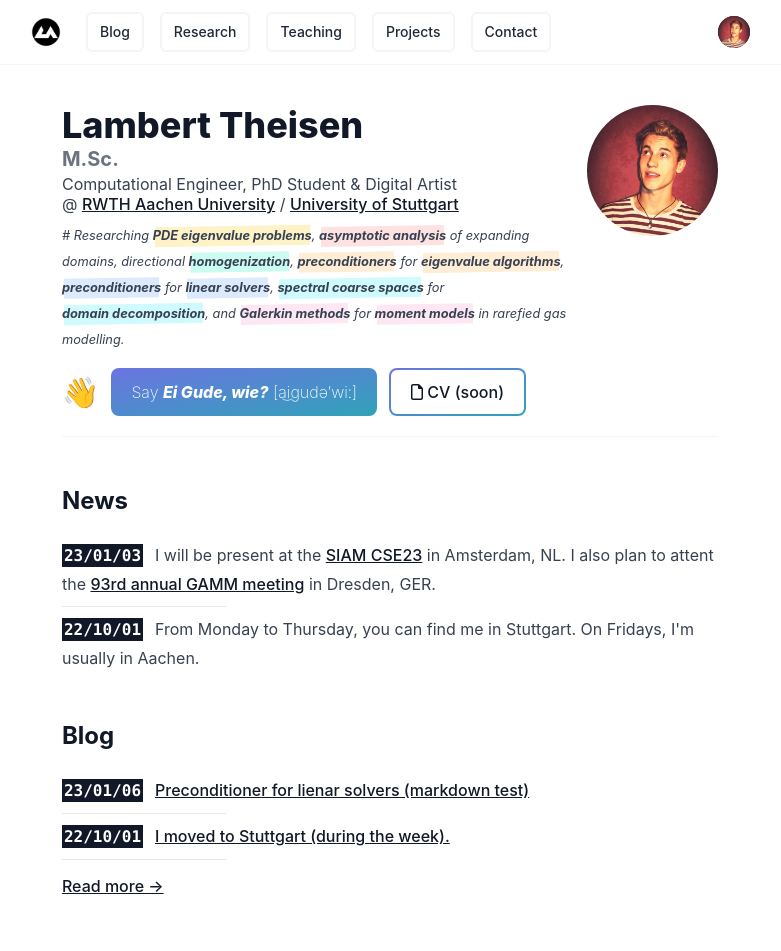
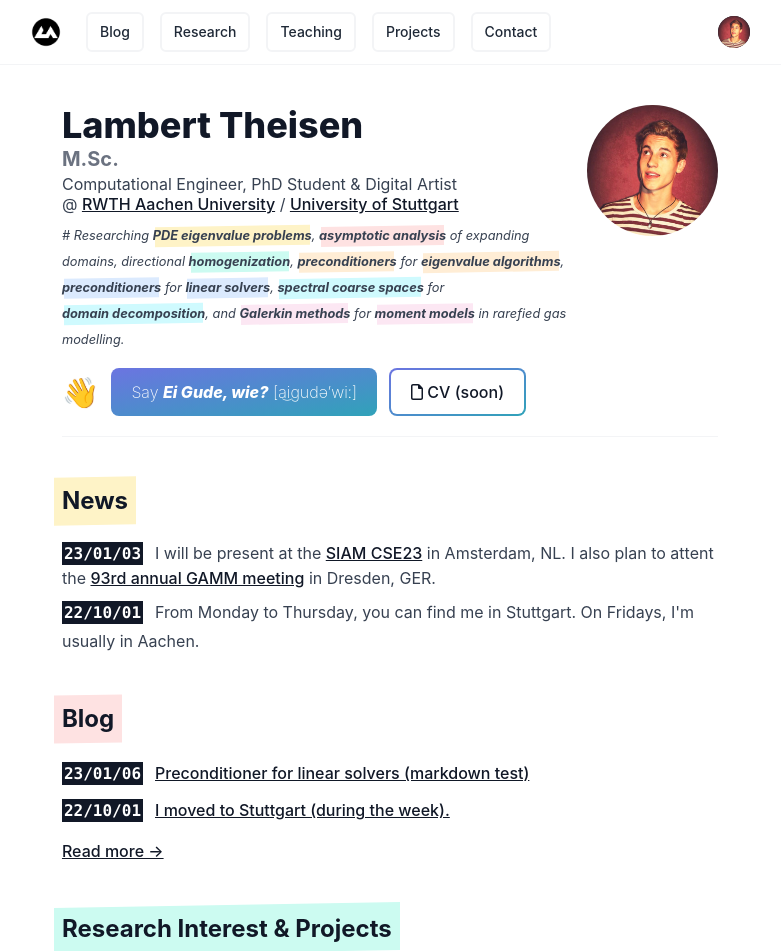
Before and after one commit to lamBOOO/thsn.dev, a Next.js app: page / in a window 1280 px wide. Shown: the top 951 px of the page, without its empty margins (250-1031 px from the left). Built offline with nearby package versions, Linux system fonts and the light colour scheme.

Commit message:
Add betetr h2 styling

```diff
--- a/pages/index.tsx
+++ b/pages/index.tsx
@@ -102,24 +102,29 @@ export default function Home({ allPostsData }: any) {
 
             <aside>
               <h2 id="news" className="scroll-mt-20">
-                News
+              <span className="before:block before:absolute before:-inset-2 before:-skew-y-1 before:bg-amber-100 relative inline-block"><span className="relative">News</span></span>
               </h2>
-              <div>
-                <span className='font-mono font-bold bg-gray-900 text-white p-0.5 mr-3'>23/01/03</span>
-                I will be present at the <Link href="https://www.siam.org/conferences/cm/conference/cse23">SIAM CSE23</Link> in Amsterdam, NL. I also plan to attent the <Link href="https://jahrestagung.gamm-ev.de/annual-meeting-2023">93rd annual GAMM meeting</Link> in Dresden, GER.
-                <hr className='m-0 my-2 w-1/4' />
-                <span className='font-mono font-bold bg-gray-900 text-white p-0.5 mr-3'>22/10/01</span>From Monday to Thursday, you can find me in Stuttgart. On Fridays, I'm usually in Aachen.
+              <div className='grid columns-1 gap-2'>
+                <span className='leading-6'>
+                  <span className='font-mono font-bold bg-gray-900 text-white p-0.5 mr-3'>23/01/03</span>
+                  I will be present at the <Link href="https://www.siam.org/conferences/cm/conference/cse23">SIAM CSE23</Link> in Amsterdam, NL. I also plan to attent the <Link href="https://jahrestagung.gamm-ev.de/annual-meeting-2023">93rd annual GAMM meeting</Link> in Dresden, GER.
+                </span>
+                <span>
+                  <span className='font-mono font-bold bg-gray-900 text-white p-0.5 mr-3'>22/10/01</span>From Monday to Thursday, you can find me in Stuttgart. On Fridays, I'm usually in Aachen.
+                </span>
               </div>
+            </aside>
+
+            <section>
               <h2 id="blog" className="scroll-mt-20">
-                Blog
+              <span className="before:block before:absolute before:-inset-2 before:-skew-y-1 before:bg-red-100 relative inline-block"><span className="relative">Blog</span></span>
               </h2>
-              <div >
+              <div className='grid columns-1 gap-2'>
                 {allPostsData.map(({ id, date, title, longtitle }: any) => (
-                  <div className='' key={id}>
+                  <span className='' key={id}>
                     <span className='font-mono font-bold bg-gray-900 text-white p-0.5 mr-3'>{date}</span>
                     <Link className="" href={"/blog/" + id}>{title}</Link>
-                    <hr className='m-0 my-2 w-1/4' />
-                  </div>
+                  </span>
                 ))}
               </div>
               <div className='my-3'>
@@ -127,13 +132,13 @@ export default function Home({ allPostsData }: any) {
                   Read more →
                 </Link>
               </div>
-            </aside>
+            </section>
 
             <section>
 
               <article>
                 <h2 id="research" className="scroll-mt-20">
-                  Research Interest & Projects
+                <span className="before:block before:absolute before:-inset-2 before:-skew-y-1 before:bg-teal-100 relative inline-block"><span className="relative">Research Interest & Projects</span></span>
                 </h2>
                 <h3>Journal Publications</h3>
                 <div className="border flex flex-col justify-between h-full bg-white rounded-md p-4 my-4 shadow-md border-gray-200">
@@ -366,7 +371,9 @@ export default function Home({ allPostsData }: any) {
             </section>
 
             <section>
-              <h2 id="teaching" className='scroll-mt-20'>Teaching</h2>
+              <h2 id="teaching" className='scroll-mt-20'>
+              <span className="before:block before:absolute before:-inset-2 before:-skew-y-1 before:bg-orange-100 relative inline-block"><span className="relative">Teaching</span></span>
+              </h2>
               <p>
                 You can find most of my teaching activity in the Github repository <Link href="https://github.com/lamBOOO/teaching">@lamBOOO/teaching</Link>.
                 <span className='text-xs text-gray-400'>[TODO Add all other teaching with PDF previews.]</span>
@@ -431,7 +438,7 @@ export default function Home({ allPostsData }: any) {
 
             <section>
               <h2 id="projects" className="scroll-mt-20">
-                Selected Projects
+              <span className="before:block before:absolute before:-inset-2 before:-skew-y-1 before:bg-blue-100 relative inline-block"><span className="relative">Selected Projects</span></span>
               </h2>
               <p>
                 The tool <Link href="http://gradescaler.com">gradescaler.com</Link> provides a graphical overveiw of exam grading schemes.
@@ -441,7 +448,7 @@ export default function Home({ allPostsData }: any) {
 
             <section>
               <h2 id="contact" className="scroll-mt-20 mb-5">
-                Contact
+              <span className="before:block before:absolute before:-inset-2 before:-skew-y-1 before:bg-cyan-100 relative inline-block"><span className="relative">Contact</span></span>
               </h2>
               <h3>
                 Matrix Protocol
--- a/posts/markdown-test.md
+++ b/posts/preconditioners-markdown-test.md
@@ -1,5 +1,5 @@
 ---
-title: "Preconditioner for lienar solvers (markdown test)"
+title: "Preconditioner for linear solvers (markdown test)"
 date: '23/01/06'
 ---
 
```
